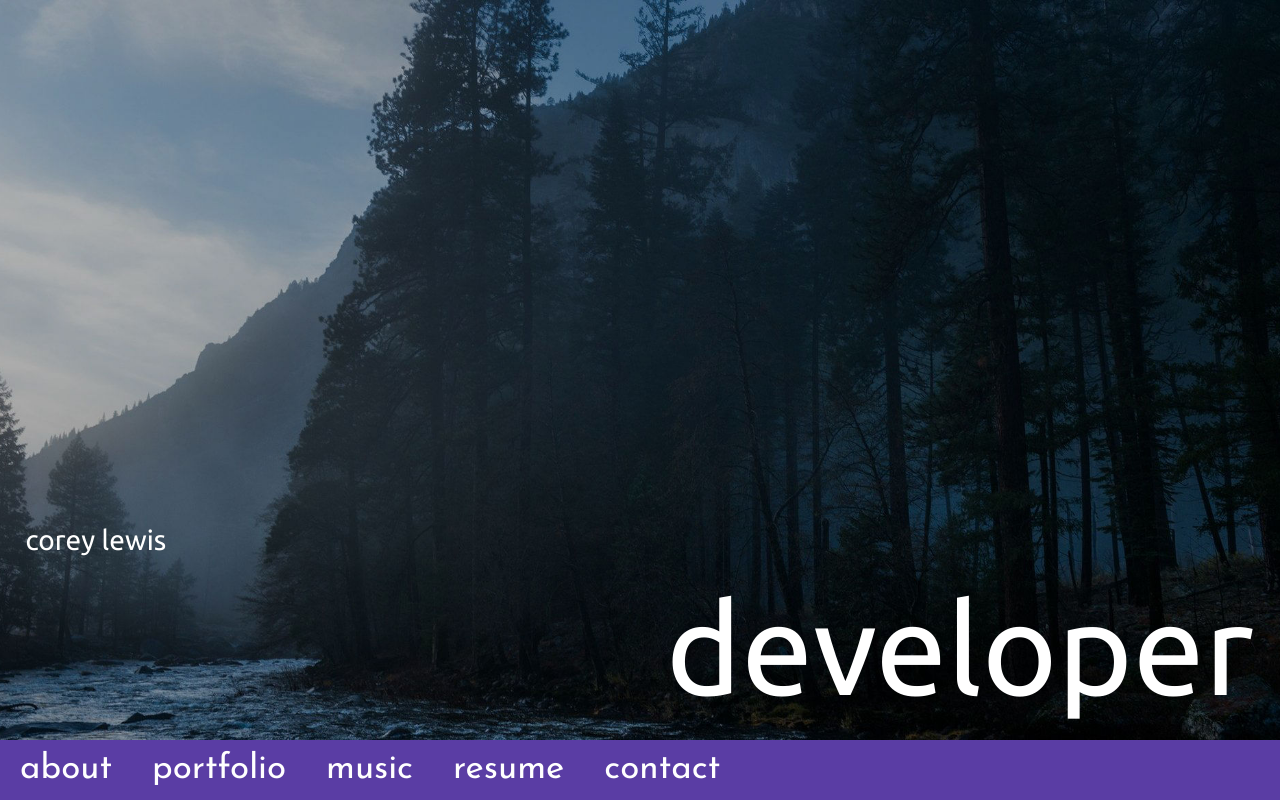
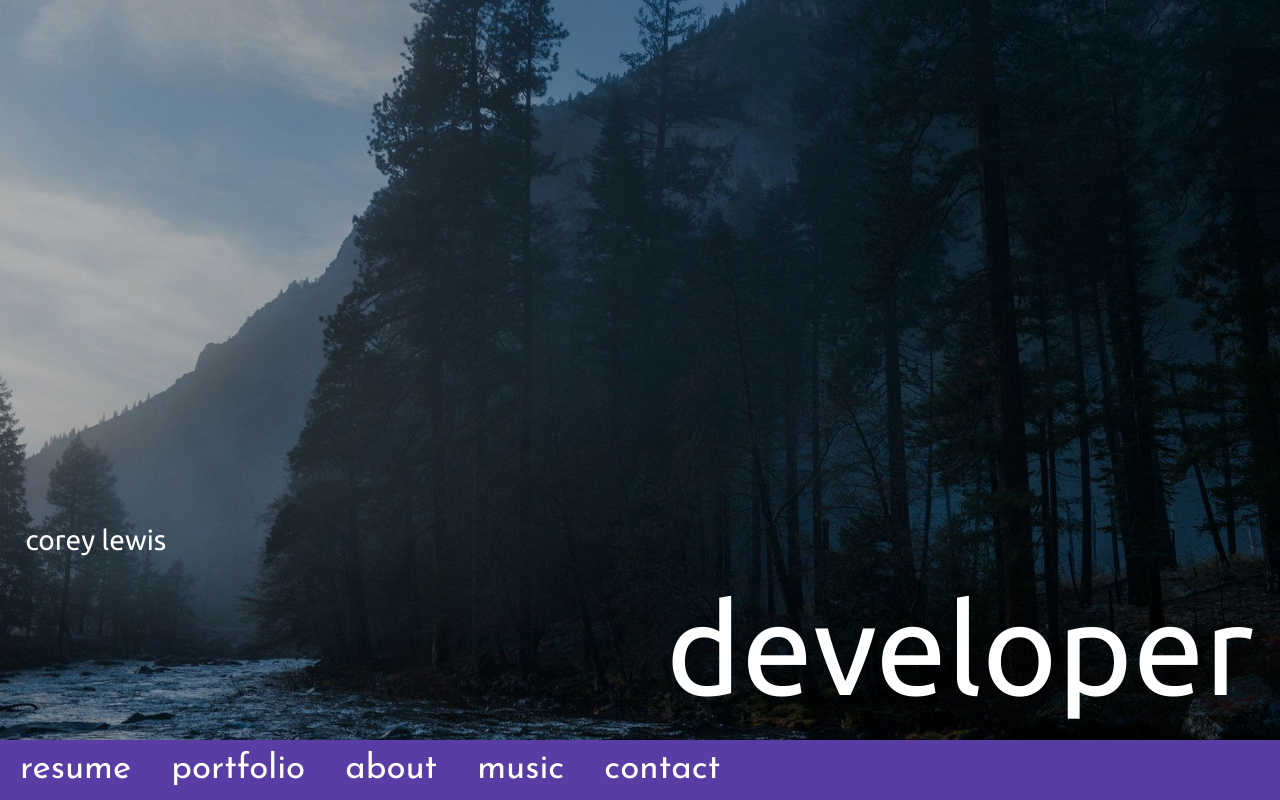
Before and after one commit to cursiv3/personal-website, a React (Create React App) app: page / in a window 1280 px wide. Shown: the top 800 px of the page. Built offline with nearby package versions, Linux system fonts and the light colour scheme.

Commit message:
updated nav buttons to scroll to correct section

```diff
--- a/src/components/About/about.css
+++ b/src/components/About/about.css
@@ -1,7 +1,7 @@
 .aboutSectionContainer {
   width: 100%;
-  margin: -20px 0 0 0;
-  padding: 20px 0 20px 0;
+  margin: 0 0 0 0;
+  padding: 60px 0 20px 0;
 }
 
 .aboutSectionWrap {
--- a/src/components/App.js
+++ b/src/components/App.js
@@ -25,6 +25,7 @@ class App extends React.Component {
 
     this.updateDimensions = this.updateDimensions.bind(this);
     this.navSticky = this.navSticky.bind(this);
+    this.navClick = this.navClick.bind(this);
   }
 
   navSticky() {
@@ -34,6 +35,29 @@ class App extends React.Component {
     } else {
       this.setState({ navStick: "navDivEntry", navStickSpacer: "0" });
     }
+  }
+
+  navClick(evt) {
+    var node;
+    switch (evt.target.dataset.id) {
+      case "resume":
+        node = this.refs.resume;
+        break;
+      case "portfolio":
+        node = this.refs.portfolio;
+        break;
+      case "about":
+        node = this.refs.about;
+        break;
+      case "music":
+        node = this.refs.music;
+        break;
+      case "contact":
+        node = this.refs.contact;
+        break;
+    }
+    var section = ReactDOM.findDOMNode(node).offsetTop;
+    window.scrollTo(0, section);
   }
 
   updateDimensions() {
@@ -64,9 +88,9 @@ class App extends React.Component {
       <div className="appContainer">
         <Landing state={state} size={this.state.size} />
         {this.state.size === 60 ? (
-          <NavBar navMode={this.state.navStick} />
+          <NavBar navHandler={this.navClick} navMode={this.state.navStick} />
         ) : (
-          <NavMobile />
+          <NavMobile navHandler={this.navClick} />
         )}
         <div
           style={{
@@ -76,11 +100,11 @@ class App extends React.Component {
             padding: "0"
           }}
         />
-        <ResumePage state={state} />
-        <Portfolio state={state} />
-        <About state={state} />
-        <Music state={state} />
-        <Contact state={state} />
+        <ResumePage ref="resume" state={state} />
+        <Portfolio ref="portfolio" state={state} />
+        <About ref="about" state={state} />
+        <Music ref="music" state={state} />
+        <Contact ref="contact" state={state} />
       </div>
     );
   }
--- a/src/components/Contact/contact.css
+++ b/src/components/Contact/contact.css
@@ -1,8 +1,8 @@
 .contactContainer {
   width: 100%;
-  margin: -20px 0 0 0;
+  margin: 0 0 0 0;
   padding: 20px 0 20px 0;
-  background-color: #012C36;
+  background-color: #012c36;
 }
 
 .contactSectionWrap {
--- a/src/components/Music/music.css
+++ b/src/components/Music/music.css
@@ -1,7 +1,7 @@
 .musicContainer {
   width: 100%;
-  margin: -20px 0 0 0;
-  padding: 20px 0 20px 0;
+  margin: 0;
+  padding: 60px 0 20px 0;
   background-color: silver;
 }
 
--- a/src/components/NavBar/NavBar.js
+++ b/src/components/NavBar/NavBar.js
@@ -2,23 +2,25 @@ import React from "react";
 import "./navbar.css";
 
 class NavBar extends React.Component {
-
   render() {
     return (
-      <div className={this.props.navMode}>
-        <div className="navButton">
+      <div
+        className={this.props.navMode}
+        onClick={evt => this.props.navHandler(evt)}
+      >
+        <div data-id="resume" className="navButton">
+          resume
+        </div>
+        <div data-id="portfolio" className="navButton">
+          portfolio
+        </div>
+        <div data-id="about" className="navButton">
           about
         </div>
-        <div className="navButton">
-          portfolio
-        </div>
-        <div className="navButton">
+        <div data-id="music" className="navButton">
           music
         </div>
-        <div className="navButton">
-          resume
-        </div>
-        <div className="navButton">
+        <div data-id="contact" className="navButton">
           contact
         </div>
       </div>
--- a/src/components/NavBar/NavMobile.js
+++ b/src/components/NavBar/NavMobile.js
@@ -13,7 +13,7 @@ class NavMobile extends Component {
 
   handleClose = evt => {
     evt.target.matches(".navButtonMobile") ||
-      evt.target.matches(".menuCloseBtn")
+    evt.target.matches(".menuCloseBtn")
       ? this.setState({ open: false })
       : null;
   };
@@ -40,20 +40,26 @@ class NavMobile extends Component {
             className="menuCloseBtn"
             onClick={evt => this.handleClose(evt)}
           />
-          <div className="navDivMobile" onClick={evt => this.handleClose(evt)}>
-            <div className="navButtonMobile">
+          <div
+            className="navDivMobile"
+            onClick={evt => {
+              this.handleClose(evt);
+              this.props.navHandler(evt);
+            }}
+          >
+            <div data-id="resume" className="navButtonMobile">
+              resume
+            </div>
+            <div data-id="portfolio" className="navButtonMobile">
+              portfolio
+            </div>
+            <div data-id="about" className="navButtonMobile">
               about
             </div>
-            <div className="navButtonMobile">
-              portfolio
-            </div>
-            <div className="navButtonMobile">
+            <div data-id="music" className="navButtonMobile">
               music
             </div>
-            <div className="navButtonMobile">
-              resume
-            </div>
-            <div className="navButtonMobile">
+            <div data-id="contact" className="navButtonMobile">
               contact
             </div>
           </div>
--- a/src/components/Portfolio/portfolio.css
+++ b/src/components/Portfolio/portfolio.css
@@ -1,8 +1,8 @@
 .folioContainer {
   width: 100%;
   padding: 0;
-  margin: -20px 0 0 0;
-  padding: 20px 0 20px 0;
+  margin: 0 0 0 0;
+  padding: 60px 0 20px 0;
   background-color: silver;
 }
 
--- a/src/components/Resume/resume.css
+++ b/src/components/Resume/resume.css
@@ -1,7 +1,7 @@
 .resumeContainer {
   width: 100%;
   background-color: white;
-  padding: 50px 0 0 0;
+  padding: 60px 0 0 0;
   margin: 0 0 25px 0;
   color: #092372;
 }
```
